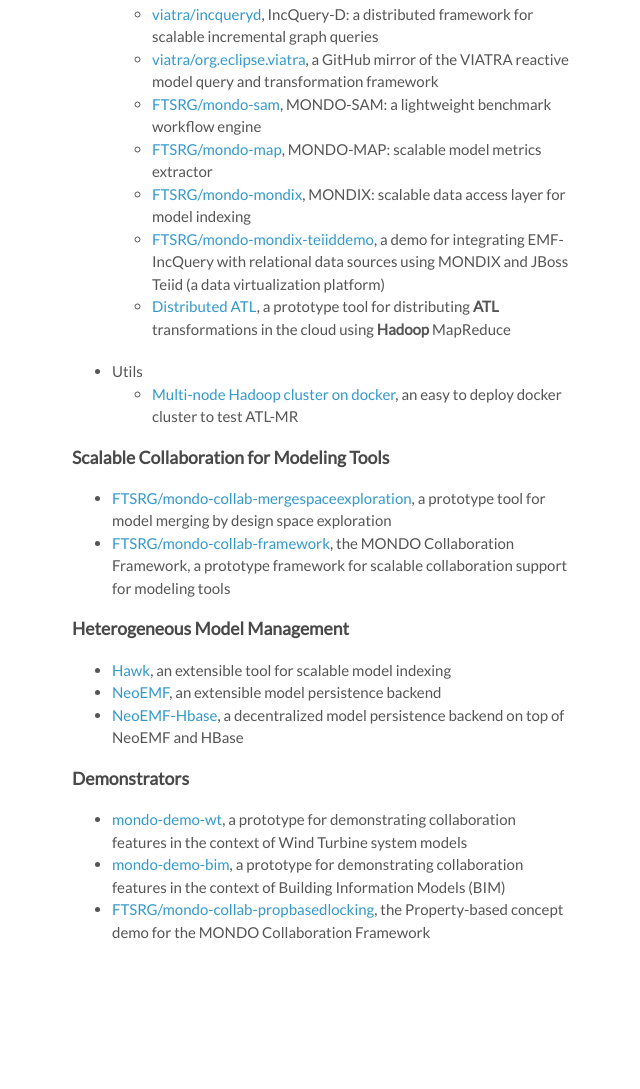
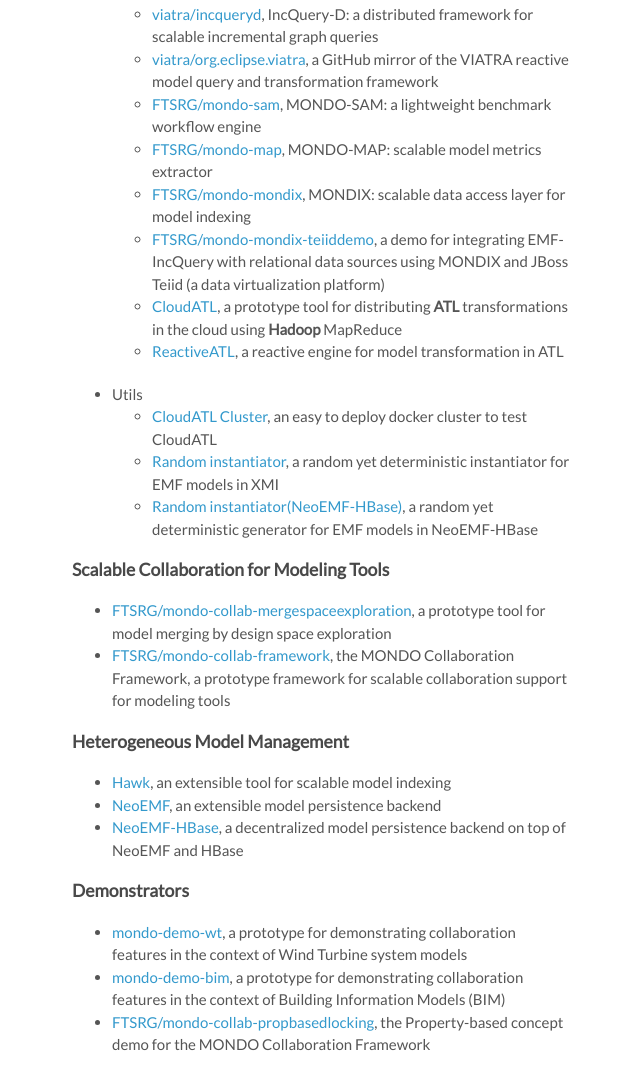
Before and after one commit to mondo-project/mondo-project.github.io, a plain HTML site: page index.html in a window 1280 px wide. Shown: the part 613-1702 px from the top of the page, without its empty margins (498-1138 px from the left). Before the commit the page ends 1626 px from the top, so only its background shows below. Drawn offline with Linux system fonts and the light colour scheme.

Commit message:
quick fixes to ARMINES technologies part

```diff
--- a/index.html
+++ b/index.html
@@ -85,12 +85,15 @@
      <li><a href="https://github.com/FTSRG/mondo-map">FTSRG/mondo-map</a>, MONDO-MAP: scalable model metrics extractor</li>
      <li><a href="https://github.com/FTSRG/mondo-mondix">FTSRG/mondo-mondix</a>, MONDIX: scalable data access layer for model indexing</li>
      <li><a href="https://github.com/FTSRG/mondo-mondix-teiiddemo">FTSRG/mondo-mondix-teiiddemo</a>, a demo for integrating EMF-IncQuery with relational data sources using MONDIX and JBoss Teiid (a data virtualization platform)</li>
-     <li><a href="https://github.com/atlanmod/ATL_MR">Distributed ATL</a>, a prototype tool for distributing <b>ATL</b> transformations in the cloud using <b>Hadoop</b> MapReduce</li>
+     <li><a href="https://github.com/atlanmod/ATL_MR">CloudATL</a>, a prototype tool for distributing <b>ATL</b> transformations in the cloud using <b>Hadoop</b> MapReduce</li>
+     <li><a href="https://github.com/atlanmod/org.eclipse.atl.reactive">ReactiveATL</a>, a reactive engine for model transformation in ATL</li>
     </ul>
    </li>
    <li>Utils
    	<ul>
-   		<li><a href="https://github.com/atlanmod/hadoop-cluster-docker">Multi-node Hadoop cluster on docker</a>, an easy to deploy docker cluster to test ATL-MR </li>
+   		<li><a href="https://github.com/atlanmod/hadoop-cluster-docker">CloudATL Cluster</a>, an easy to deploy docker cluster to test CloudATL </li>
+   		<li><a href="https://github.com/atlanmod/mondo-atlzoo-benchmark/tree/master/fr.inria.atlanmod.instantiator">Random instantiator</a>, a random yet deterministic instantiator for EMF models in XMI</li>
+   		<li><a href="https://github.com/atlanmod/mondo-atlzoo-benchmark/tree/master/fr.inria.atlanmod.instantiator">Random instantiator(NeoEMF-HBase)</a>, a random yet deterministic  generator for EMF models in NeoEMF-HBase</li>
    	</ul>
    </li>
    </ul>
@@ -106,7 +109,7 @@
   <ul>
    <li><a href="https://github.com/mondo-project/mondo-hawk">Hawk</a>, an extensible tool for scalable model indexing</li>
    <li><a href="http://www.neoemf.com/">NeoEMF</a>, an extensible model persistence backend</li>
-   <li><a href="https://github.com/atlanmod/NeoEMF-hbase">NeoEMF-Hbase</a>, a decentralized model persistence backend on top of NeoEMF and HBase</li>
+   <li><a href="https://github.com/atlanmod/NeoEMF-hbase">NeoEMF-HBase</a>, a decentralized model persistence backend on top of NeoEMF and HBase</li>
   </ul>
  </li>
 
```
